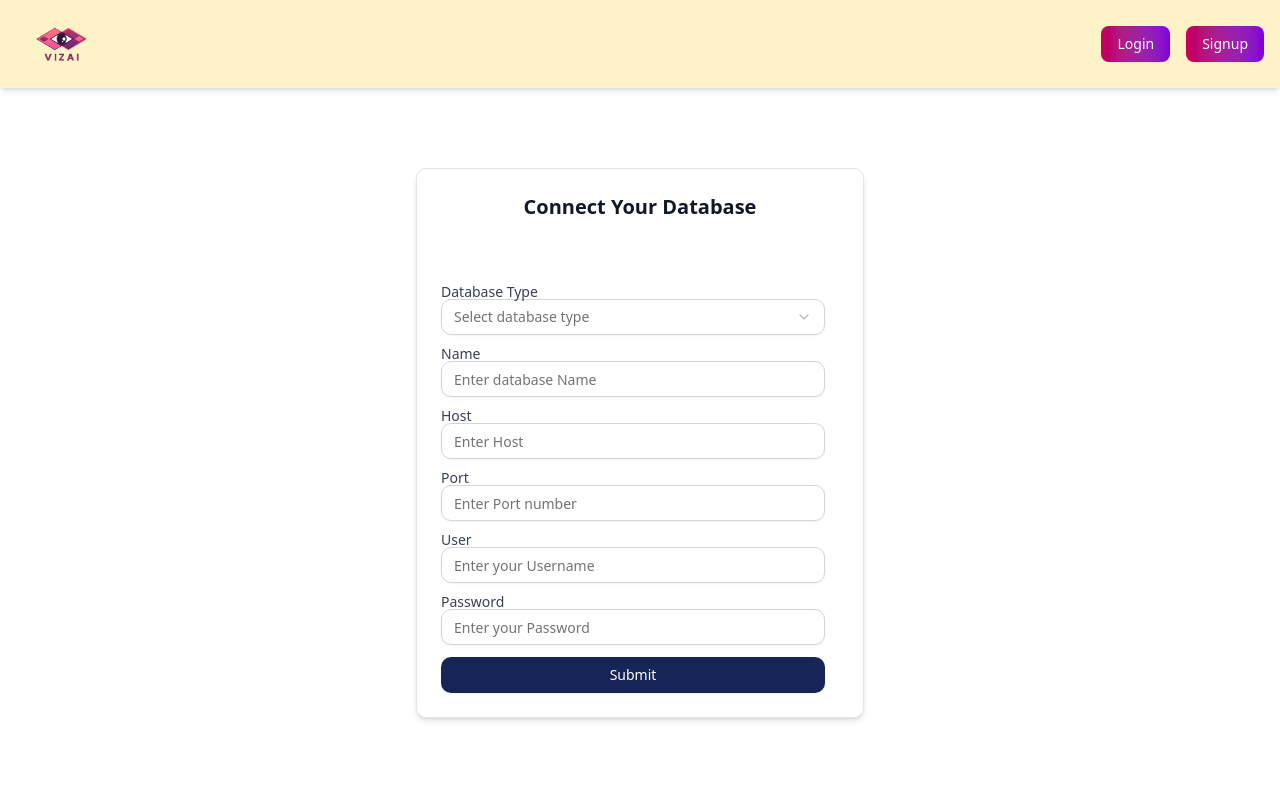
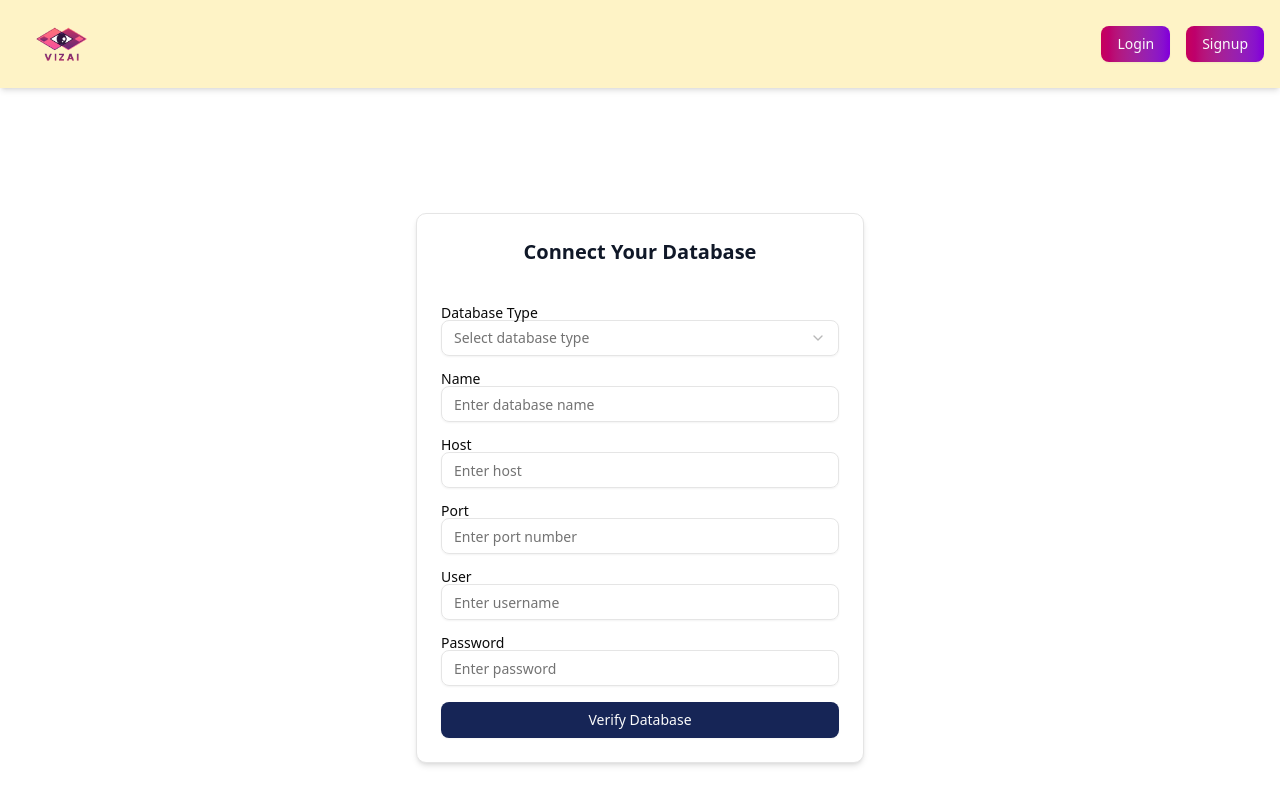
Before and after one commit to Kshama-sh/vizAI_frontend, a React (Vite) app: page /database in a window 1280 px wide. Shown: the top 804 px of the page. Built offline with nearby package versions, Linux system fonts and the light colour scheme.

Commit message:
tested visualisation with dummy data

```diff
--- a/package.json
+++ b/package.json
@@ -25,6 +25,7 @@
     "embla-carousel-react": "^8.5.2",
     "lucide-react": "^0.477.0",
     "react": "^19.0.0",
+    "react-apexcharts": "^1.7.0",
     "react-dom": "^19.0.0",
     "react-hook-form": "^7.54.2",
     "tailwind-merge": "^3.0.2",
--- a/src/App.jsx
+++ b/src/App.jsx
@@ -10,7 +10,7 @@ import Visualisation from "./pages/Visualisation";
 import Console from "./pages/Console";
 import Dashboard from "./pages/Dashboard";
 import Database from "./pages/Database";
-
+import QueryVisualiser from "./pages/QueryVisualiser";
 function App() {
   return (
     <Router>
@@ -25,6 +25,7 @@ function App() {
         <Route path="/dashboard" element={<Dashboard />} />
         <Route path="/visualisation" element={<Visualisation />} />
         <Route path="/database" element={<Database />} />
+        <Route path="/queryvisualiser" element={<QueryVisualiser />} />
       </Routes>
     </Router>
   );
--- a/src/pages/Database.jsx
+++ b/src/pages/Database.jsx
@@ -1,5 +1,129 @@
-import React from "react";
-import { Card, CardContent, CardHeader, CardTitle } from "@/components/ui/card";
+// import React from "react";
+// import { useState } from "react";
+// import { Card } from "@/components/ui/card";
+// import { Button } from "@/components/ui/button";
+// import { Label } from "@/components/ui/label";
+// import { Input } from "@/components/ui/input";
+// import {
+//   Select,
+//   SelectItem,
+//   SelectContent,
+//   SelectTrigger,
+//   SelectValue,
+// } from "@/components/ui/select";
+
+// function Database() {
+//   const [step, setStep] = useState(1);
+
+//   const handleDbSubmit = (e) => {
+//     e.preventDefault();
+//     console.log("DB Details:", dbDetails);
+//     setTimeout(() => {
+//       alert("Database verified successfully!");
+//       setStep(2);
+//     }, 1000);
+//   };
+//   return (
+//     <div>
+//       <Card className="w-full max-w-md bg-white p-6 rounded-lg shadow-md m-auto mt-20">
+//         <h2 className="text-xl font-semibold text-center text-gray-900 mb-4">
+//           {step === 1 ? "Connect Your Database" : "Setup Domain & Role"}
+//         </h2>
+//         {step == 1 ? (
+//           <form onSubmit={handleDbSubmit} className="mt-6 w-full max-w-sm">
+//             <Label className="flex text-gray-700 font-medium flex-start">
+//               Database Type
+//             </Label>
+//             <Select>
+//               <SelectTrigger className="w-full p-3 mb-3 border border-gray-300 rounded-lg">
+//                 <SelectValue placeholder="Select database type" />
+//               </SelectTrigger>
+//               <SelectContent>
+//                 <SelectItem value="mysql">MySQL</SelectItem>
+//                 <SelectItem value="postgres">Postgres</SelectItem>
+//                 <SelectItem value="sqlite">SQLite</SelectItem>
+//               </SelectContent>
+//             </Select>
+//             <Label className="flex text-gray-700 font-medium flex-start">
+//               Name
+//             </Label>
+//             <Input
+//               type="text"
+//               placeholder="Enter database Name"
+//               className="w-full p-3 mb-3 border border-gray-300 rounded-lg"
+//             />
+//             <Label className="flex text-gray-700 font-medium flex-start">
+//               Host
+//             </Label>
+//             <Input
+//               type="text"
+//               placeholder="Enter Host"
+//               className="w-full p-3 mb-3 border border-gray-300 rounded-lg"
+//             />
+//             <Label className="flex text-gray-700 font-medium flex-start">
+//               Port
+//             </Label>
+//             <Input
+//               type="text"
+//               placeholder="Enter Port number"
+//               className="w-full p-3 mb-3 border border-gray-300 rounded-lg"
+//             />
+//             <Label className="flex text-gray-700 font-medium flex-start">
+//               User
+//             </Label>
+//             <Input
+//               type="text"
+//               placeholder="Enter your Username"
+//               className="w-full p-3 mb-3 border border-gray-300 rounded-lg"
+//             />
+//             <Label className="flex text-gray-700 font-medium flex-start">
+//               Password
+//             </Label>
+//             <Input
+//               type="password"
+//               placeholder="Enter your Password"
+//               className="w-full p-3 mb-3 border border-gray-300 rounded-lg"
+//             />
+//             <Button
+//               type="submit"
+//               className="w-full bg-blue-950 text-white py-3 rounded-lg transition"
+//             >
+//               Verify Database
+//             </Button>
+//           </form>
+//         ) : (
+//           <form className="mt-6 w-full max-w-sm">
+//             <Label className="flex text-gray-700 font-medium flex-start">
+//               Domain
+//             </Label>
+//             <Input
+//               type="text"
+//               placeholder="Enter your domain"
+//               className="w-full p-3 mb-3 border border-gray-300 rounded-lg"
+//             />
+//             <Label className="flex text-gray-700 font-medium flex-start">
+//               User Role
+//             </Label>
+//             <Input
+//               type="text"
+//               placeholder="Enter your role"
+//               className="w-full p-3 mb-3 border border-gray-300 rounded-lg"
+//             />
+//             <Button
+//               type="submit"
+//               className="w-full bg-blue-950 text-white py-3 rounded-lg transition"
+//             >
+//               Submit
+//             </Button>
+//           </form>
+//         )}
+//       </Card>
+//     </div>
+//   );
+// }
+// export default Database;
+import React, { useState } from "react";
+import { Card } from "@/components/ui/card";
 import { Button } from "@/components/ui/button";
 import { Label } from "@/components/ui/label";
 import { Input } from "@/components/ui/input";
@@ -10,19 +134,61 @@ import {
   SelectTrigger,
   SelectValue,
 } from "@/components/ui/select";
+
 function Database() {
+  const [step, setStep] = useState(1);
+  const [formData, setFormData] = useState({
+    dbType: "",
+    dbName: "",
+    host: "",
+    port: "",
+    user: "",
+    password: "",
+    domain: "",
+    userRole: "",
+  });
+
+  // Update form fields dynamically
+  const handleChange = (e) => {
+    setFormData({ ...formData, [e.target.name]: e.target.value });
+  };
+
+  // Handle database type separately for Select component
+  const handleDbTypeChange = (value) => {
+    setFormData({ ...formData, dbType: value });
+  };
+
+  // Mock Database Verification
+  const handleDbSubmit = (e) => {
+    e.preventDefault();
+    console.log("Database Details:", formData);
+
+    setTimeout(() => {
+      alert("Database verified successfully!");
+      setStep(2);
+    }, 1000);
+  };
+
+  // Handle Final Submission
+  const handleFinalSubmit = (e) => {
+    e.preventDefault();
+    console.log("Final Submission:", formData);
+    alert("Setup Completed!");
+  };
+
   return (
+    <div className="flex justify-center items-center min-h-screen">
+      <Card className="w-full max-w-md bg-white p-6 rounded-lg shadow-md">
+        <h2 className="text-xl font-semibold text-center text-gray-900 mb-4">
+          {step === 1 ? "Connect Your Database" : "Setup Domain & Role"}
+        </h2>
+
+        {step === 1 ? (
+          <form onSubmit={handleDbSubmit} className="space-y-4">
             <div>
-      <Card className="w-full max-w-md bg-white p-6 rounded-lg shadow-md m-auto mt-20">
-        <h2 className="text-xl font-semibold text-center text-gray-900 mb-4">
-          Connect Your Database
-        </h2>
-        <form className="mt-6 w-full max-w-sm">
-          <Label className="flex text-gray-700 font-medium flex-start">
-            Database Type
-          </Label>
-          <Select>
-            <SelectTrigger className="w-full p-3 mb-3 border border-gray-300 rounded-lg">
+              <Label>Database Type</Label>
+              <Select onValueChange={handleDbTypeChange}>
+                <SelectTrigger className="w-full">
                   <SelectValue placeholder="Select database type" />
                 </SelectTrigger>
                 <SelectContent>
@@ -31,55 +197,99 @@ function Database() {
                   <SelectItem value="sqlite">SQLite</SelectItem>
                 </SelectContent>
               </Select>
-          <Label className="flex text-gray-700 font-medium flex-start">
-            Name
-          </Label>
+            </div>
+
+            <div>
+              <Label>Name</Label>
               <Input
+                name="dbName"
                 type="text"
-            placeholder="Enter database Name"
-            className="w-full p-3 mb-3 border border-gray-300 rounded-lg"
+                value={formData.dbName}
+                onChange={handleChange}
+                placeholder="Enter database name"
               />
-          <Label className="flex text-gray-700 font-medium flex-start">
-            Host
-          </Label>
+            </div>
+
+            <div>
+              <Label>Host</Label>
               <Input
+                name="host"
                 type="text"
-            placeholder="Enter Host"
-            className="w-full p-3 mb-3 border border-gray-300 rounded-lg"
+                value={formData.host}
+                onChange={handleChange}
+                placeholder="Enter host"
               />
-          <Label className="flex text-gray-700 font-medium flex-start">
-            Port
-          </Label>
+            </div>
+
+            <div>
+              <Label>Port</Label>
               <Input
+                name="port"
                 type="text"
-            placeholder="Enter Port number"
-            className="w-full p-3 mb-3 border border-gray-300 rounded-lg"
+                value={formData.port}
+                onChange={handleChange}
+                placeholder="Enter port number"
               />
-          <Label className="flex text-gray-700 font-medium flex-start">
-            User
-          </Label>
+            </div>
+
+            <div>
+              <Label>User</Label>
               <Input
+                name="user"
                 type="text"
-            placeholder="Enter your Username"
-            className="w-full p-3 mb-3 border border-gray-300 rounded-lg"
+                value={formData.user}
+                onChange={handleChange}
+                placeholder="Enter username"
               />
-          <Label className="flex text-gray-700 font-medium flex-start">
-            Password
-          </Label>
+            </div>
+
+            <div>
+              <Label>Password</Label>
               <Input
+                name="password"
                 type="password"
-            placeholder="Enter your Password"
-            className="w-full p-3 mb-3 border border-gray-300 rounded-lg"
+                value={formData.password}
+                onChange={handleChange}
+                placeholder="Enter password"
               />
-          <Button
-            type="submit"
-            className="w-full bg-blue-950 text-white py-3 rounded-lg transition"
-          >
+            </div>
+
+            <Button type="submit" className="w-full bg-blue-950">
+              Verify Database
+            </Button>
+          </form>
+        ) : (
+          <form onSubmit={handleFinalSubmit} className="space-y-4">
+            <div>
+              <Label>Domain</Label>
+              <Input
+                name="domain"
+                type="text"
+                value={formData.domain}
+                onChange={handleChange}
+                placeholder="Enter your domain"
+              />
+            </div>
+
+            <div>
+              <Label>User Role</Label>
+              <Input
+                name="userrole"
+                type="text"
+                value={formData.userRole}
+                onChange={handleChange}
+                placeholder="Enter your role"
+              />
+            </div>
+
+            <Button type="submit" className="w-full bg-green-600">
               Submit
             </Button>
           </form>
+        )}
       </Card>
     </div>
   );
 }
+
 export default Database;
```
Also changed, not shown: src/pages/QueryVisualiser.jsx (added, +75 -0 lines), 1 other file (tests, documents, lock files or other folders). Lines whose indentation alone changed are shown as unchanged.
